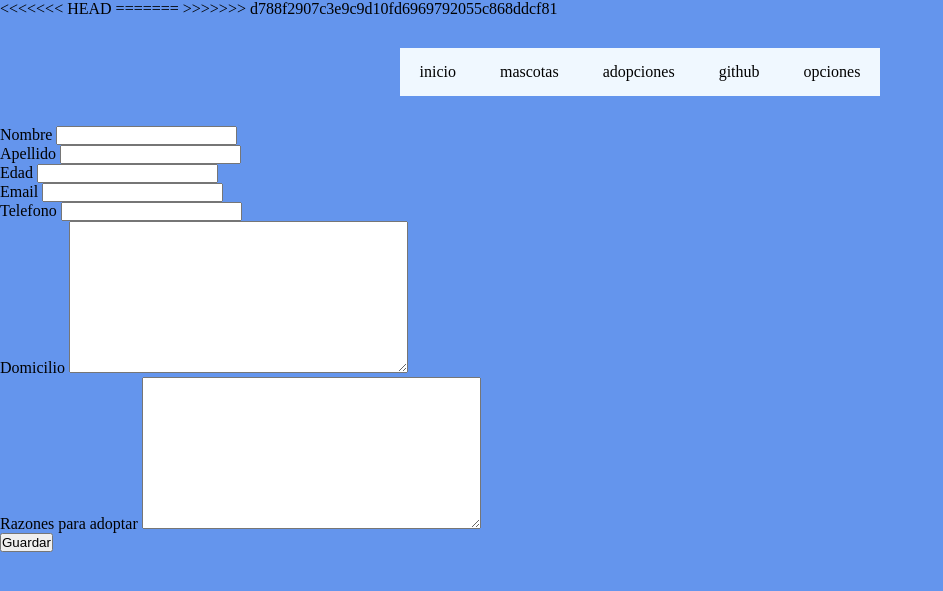
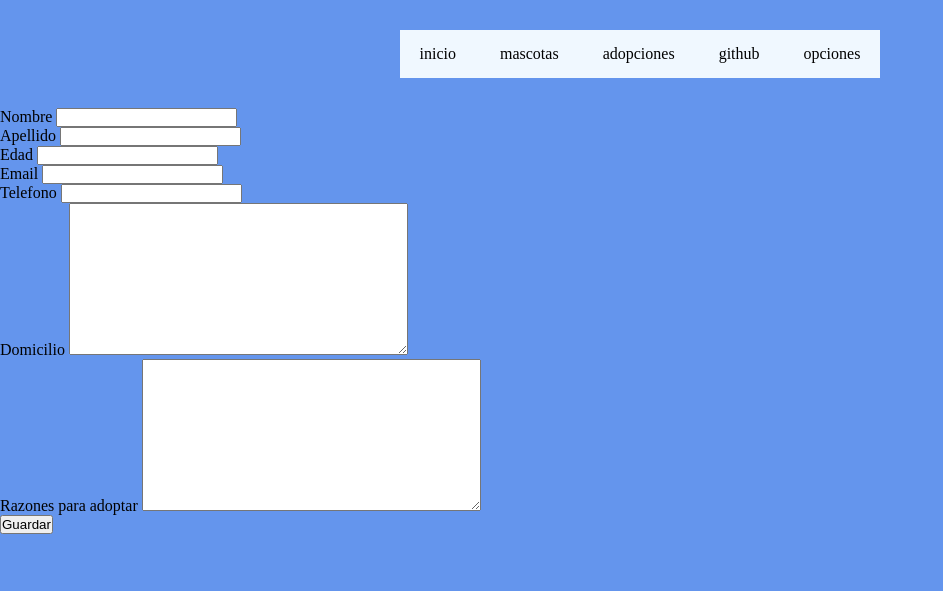
Before and after one commit to Jhezuann/Refugio-de-mascota, a Django app: page /adopcion/solicitud/nueva in a window 1280 px wide. Shown: the top 591 px of the page, without its empty margins (0-943 px from the left). Run offline with Django 3.2, Linux system fonts and the light colour scheme.

Commit message:
actualizacion

```diff
--- a/mascota/templates/base.html
+++ b/mascota/templates/base.html
@@ -2,11 +2,7 @@
 <!DOCTYPE html>
 <html>
 <head>
-<<<<<<< HEAD
 <link rel="stylesheet" href="{% static 'css/base3.css' %}">
-=======
-
->>>>>>> d788f2907c3e9c9d10fd6969792055c868ddcf81
 </head>
 <body>
 
```
